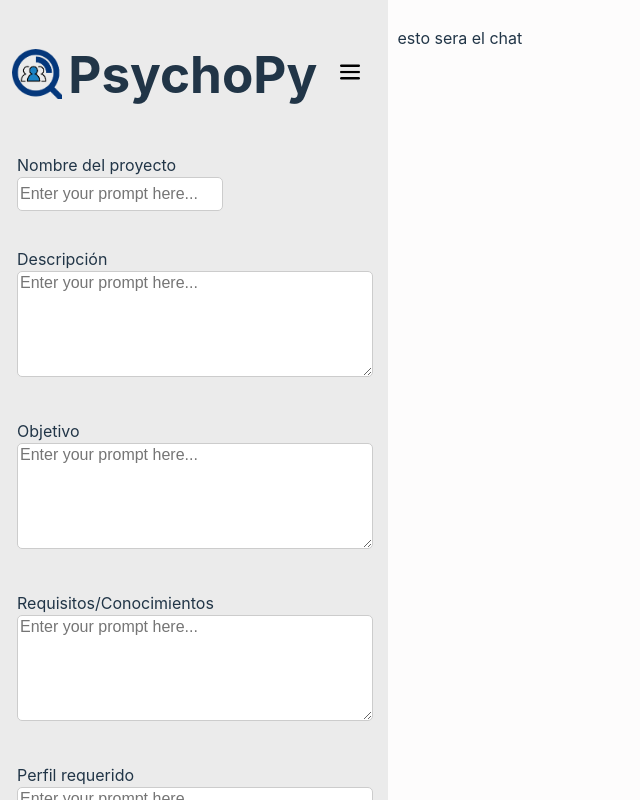
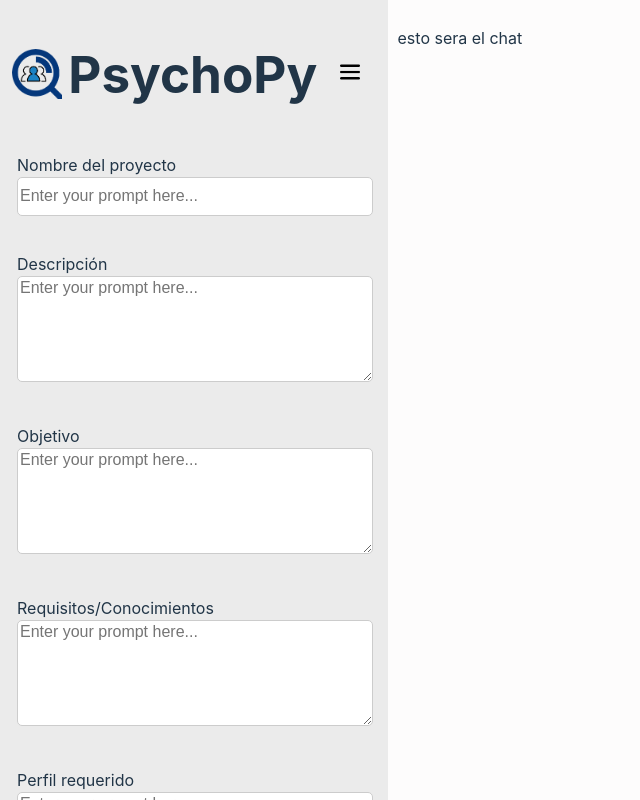
Before and after one commit to BryanEstrada003/PsychoPy-Project, a React (Vite) app: page / in a window 1280 px wide. Shown: the whole page, without its empty margins (0-640 px from the left). Built offline with nearby package versions, Linux system fonts and the light colour scheme.

Commit message:
Modify style in input and text area for dark mode

```diff
--- a/src/App.css
+++ b/src/App.css
@@ -120,3 +120,22 @@ button img {
   background-color: #fff; /* Un color claro para el fondo en modo oscuro */
   color: #000; /* Un color oscuro para el texto en modo oscuro */
 }
+
+.dark-mode {
+  background-color: #727272;
+  color: #fff;
+}
+
+/* Para cambiar el color del placeholder en todos los navegadores */
+.dark-mode::-webkit-input-placeholder { /* Chrome/Opera/Safari */
+  color: #e6e6e6;
+}
+.dark-mode::-moz-placeholder { /* Firefox 19+ */
+  color: #e6e6e6;
+}
+.dark-mode:-ms-input-placeholder { /* IE 10+ */
+  color: #e6e6e6;
+}
+.dark-mode:-moz-placeholder { /* Firefox 18- */
+  color: #e6e6e6;
+}
--- a/src/App.jsx
+++ b/src/App.jsx
@@ -42,7 +42,7 @@ function App() {
             </div>
           </div>
         </div>
-        <Chat />
+        <Chat darkMode={darkMode} />
 
       </div>
       <div id="current-chat" className={`${darkMode ? 'dark' : ''}`}>
--- a/src/components/Chat.css
+++ b/src/components/Chat.css
@@ -15,9 +15,9 @@
 }
 
 .input-short {
-    width: 200px;
+    width: 350px;
     /* Un ancho más pequeño para texto corto */
-    height: 30px;
+    height: 35px;
     /* Una altura más pequeña para texto corto */
 }
 
--- a/src/components/Chat.jsx
+++ b/src/components/Chat.jsx
@@ -2,9 +2,7 @@ import React, { useState } from 'react';
 import './Chat.css';
 import { GoogleGenerativeAI } from '@google/generative-ai';
 
-
-
-const Chat = () => {
+function Chat({ darkMode }) {
   const [nameProject, SI_nameProject] = useState('');
   const [description, SI_description] = useState('');
   const [objective, SI_objective] = useState('');
@@ -13,7 +11,6 @@ const Chat = () => {
   const [availableHours, SI_availableHours] = useState('');
   const [timeZone, SI_timeZone] = useState('');
   const [output, setOutput] = useState('');
-
 
   const HIC_nameProject = (e) => {
     SI_nameProject(e.target.value);
@@ -51,37 +48,37 @@ const Chat = () => {
     <div>
       <div className="input-container">
         <p>Nombre del proyecto</p>
-        <input type="text" className='input-short' value={nameProject} placeholder="Enter your prompt here..." onChange={HIC_nameProject} />
+        <input type="text" className={darkMode ? 'input-short dark-mode' : 'input-short'} value={nameProject} placeholder="Enter your prompt here..." onChange={HIC_nameProject} />
       </div>
 
       <div className="input-container">
         <p>Descripción</p>
-        <textarea type="text" className= "input-paragraph" value={description} placeholder="Enter your prompt here..." onChange={HIC_description} />
+        <textarea type="text" className={darkMode ? 'input-paragraph dark-mode' : 'input-paragraph'} value={description} placeholder="Enter your prompt here..." onChange={HIC_description} />
       </div>
 
       <div className="input-container">
         <p>Objetivo</p>
-        <textarea type="text" className= "input-paragraph" value={objective} placeholder="Enter your prompt here..." onChange={HIC_objective} />
+        <textarea type="text" className={darkMode ? 'input-paragraph dark-mode' : 'input-paragraph'} value={objective} placeholder="Enter your prompt here..." onChange={HIC_objective} />
       </div>
 
       <div className="input-container">
         <p>Requisitos/Conocimientos</p>
-        <textarea type="text" className= "input-paragraph" value={requirements} placeholder="Enter your prompt here..." onChange={HIC_requirements} />
+        <textarea type="text" className={darkMode ? 'input-paragraph dark-mode' : 'input-paragraph'} value={requirements} placeholder="Enter your prompt here..." onChange={HIC_requirements} />
       </div>
 
       <div className="input-container">
         <p>Perfil requerido</p>
-        <textarea type="text" className= "input-paragraph" value={profile} placeholder="Enter your prompt here..." onChange={HIC_profile} />
+        <textarea type="text" className={darkMode ? 'input-paragraph dark-mode' : 'input-paragraph'} value={profile} placeholder="Enter your prompt here..." onChange={HIC_profile} />
       </div>
 
       <div className="input-container">
         <p>Horario disponible</p>
-        <input type="text" className='input-short' value={availableHours} placeholder="Enter your prompt here..." onChange={HIC_availableHours} />
+        <input type="text" className={darkMode ? 'input-short dark-mode' : 'input-short'} value={availableHours} placeholder="Enter your prompt here..." onChange={HIC_availableHours} />
       </div>
 
       <div className="input-container">
         <p>Zona Horaria</p>
-        <input type="text" className='input-short' value={timeZone} placeholder="Enter your prompt here..." onChange={HIC_timeZone} />
+        <input type="text" className={darkMode ? 'input-short dark-mode' : 'input-short'} value={timeZone} placeholder="Enter your prompt here..." onChange={HIC_timeZone} />
       </div>
 
       <center>
--- a/src/index.css
+++ b/src/index.css
@@ -106,7 +106,7 @@ input, textarea {
   border: 1px solid #ccc;
   font-family: Arial, sans-serif;
   font-size: 16px;
-  color: #333;
+  color: #727272;
   margin-bottom: 20px; /* Añade un margen en la parte inferior de cada contenedor de entrada */
   border-radius: 5px; /* Esto hará que los bordes del input sean redondos */
 }
```
